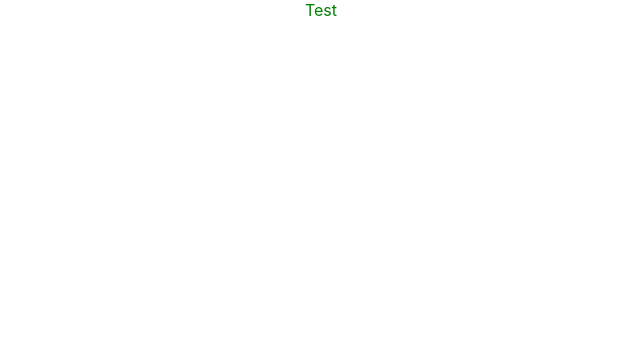
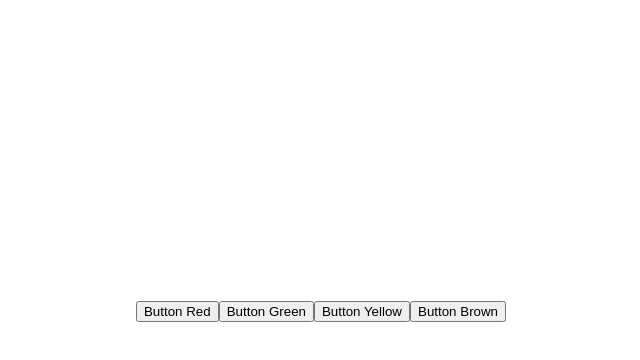
Before and after one commit to goldipl/ReactLessons, a React (Create React App) app: page / in a window 1280 px wide. Shown: the top 360 px of the page, without its empty margins (319-959 px from the left). Built offline with nearby package versions, Linux system fonts and the light colour scheme.

Commit message:
add colorful buttons

```diff
--- a/src/App.js
+++ b/src/App.js
@@ -6,12 +6,13 @@ import { InputComp } from './ex4/InputComp';
 import { Container } from './ex5/Container';
 import { MouseMoveClass } from './ex3/MouseMoveClass';
 import { StylesTest } from './ex6/StylesTest';
+import { Buttons } from './ex7/Buttons';
 
 
 function App() {
   return (
     <div className="App">
-      <StylesTest />
+      <Buttons />
     </div>
   );
 }
--- /dev/null
+++ b/src/ex7/Buttons.js
@@ -0,0 +1,47 @@
+import { useState } from 'react';
+import styles from './styles.module.css';
+import classNames from 'classnames';
+
+export const Buttons = () => {
+
+    const [redBtnActive, setRedBtnActive] = useState(false);
+    const [greenBtnActive, setGreenBtnActive] = useState(false);
+    const [yellowBtnActive, setYellowBtnActive] = useState(false);
+    const [brownBtnActive, setBrownBtnActive] = useState(false);
+
+    return (
+    <div>
+        <div className={classNames(styles.container, {
+            [styles.greenButton]: greenBtnActive,
+            [styles.redButton]: redBtnActive,
+            [styles.yellowButton]: yellowBtnActive,
+            [styles.brownButton]: brownBtnActive,
+        })} />
+
+        <button onClick={() => {
+            setRedBtnActive(!redBtnActive);
+            setGreenBtnActive(false);
+            setYellowBtnActive(false);
+            setBrownBtnActive(false);
+        }}>Button Red</button>
+        <button onClick={() => {
+            setGreenBtnActive(!greenBtnActive);
+            setYellowBtnActive(false);
+            setRedBtnActive(false);
+            setBrownBtnActive(false);
+        }}>Button Green</button>
+        <button onClick={() => {
+            setYellowBtnActive(!yellowBtnActive);
+            setGreenBtnActive(false);
+            setBrownBtnActive(false);
+            setRedBtnActive(false);
+        }}>Button Yellow</button>
+        <button onClick={() => {
+            setBrownBtnActive(!brownBtnActive);
+            setGreenBtnActive(false);
+            setRedBtnActive(false);
+            setYellowBtnActive(false);
+        }}>Button Brown</button>
+    </div>
+    );
+};
--- /dev/null
+++ b/src/ex7/styles.module.css
@@ -0,0 +1,20 @@
+.container {
+    width: 300px;
+    height: 300px;
+}
+
+.greenButton {
+    background-color: green;
+}
+
+.redButton {
+    background-color: red;
+}
+
+.yellowButton {
+    background-color: yellow;
+}
+
+.brownButton {
+    background-color: brown;
+}
```
